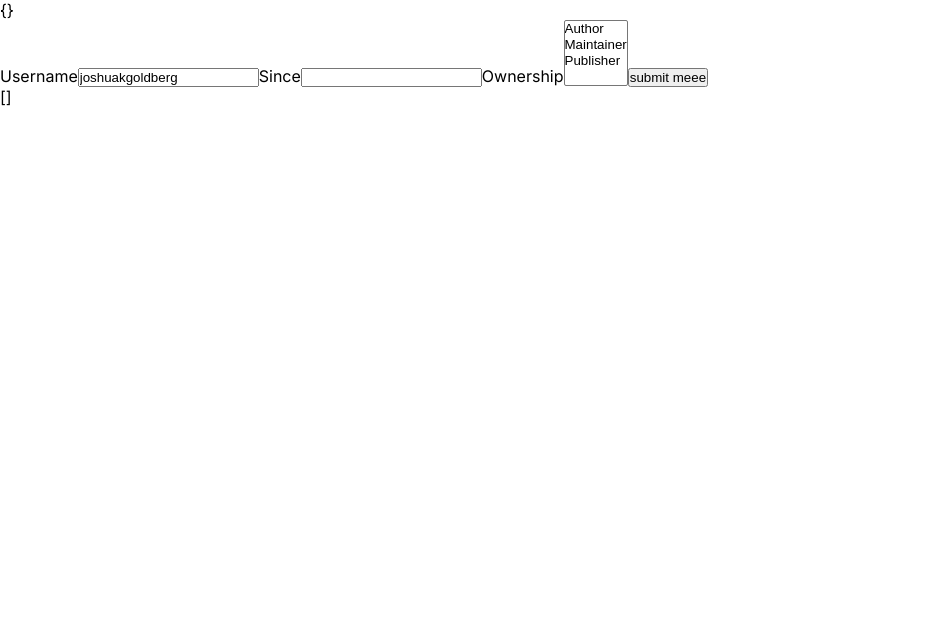
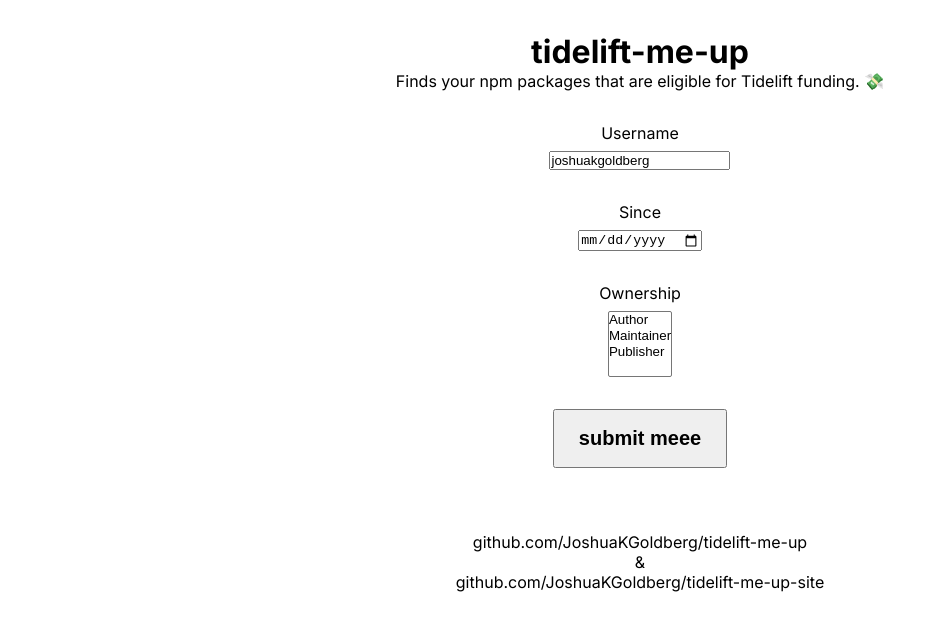
Before and after one commit to JoshuaKGoldberg/tidelift-me-up-site-old, a Next.js app: page / in a window 1280 px wide. Shown: the top 630 px of the page, without its empty margins (0-945 px from the left). Built offline with nearby package versions, Linux system fonts and the light colour scheme.

Commit message:
Super basic website

```diff
--- a/src/app/layout.tsx
+++ b/src/app/layout.tsx
@@ -1,21 +1,18 @@
-import './globals.css'
-import { Inter } from 'next/font/google'
+import "./globals.css";
+import { Inter } from "next/font/google";
 
-const inter = Inter({ subsets: ['latin'] })
+const inter = Inter({ subsets: ["latin"] });
 
 export const metadata = {
-  title: 'Create Next App',
-  description: 'Generated by create next app',
-}
+  title: "Tidelift Me Up",
+  description:
+    "Finds your npm packages that are eligible for Tidelift funding. 💸",
+};
 
-export default function RootLayout({
-  children,
-}: {
-  children: React.ReactNode
-}) {
+export default function RootLayout({ children }: React.PropsWithChildren) {
   return (
     <html lang="en">
       <body className={inter.className}>{children}</body>
     </html>
-  )
+  );
 }
--- /dev/null
+++ b/src/app/page.module.css
@@ -0,0 +1,13 @@
+/*
+Todo: I'll probably switch this to rainbow-sprinkles, pending...
+https://github.com/wayfair/rainbow-sprinkles/issues/148
+*/
+
+.main,
+.footer {
+  align-items: center;
+  display: flex;
+  flex-direction: column;
+  margin: 2rem auto 0;
+  max-width: 50rem;
+}
--- a/src/app/page.tsx
+++ b/src/app/page.tsx
@@ -3,6 +3,10 @@
 
 // todo; surely there's a better place to import this from
 import { PageProps } from "../../.next/types/app/page";
+
+import styles from "./page.module.css";
+import { ResultDisplay } from "~/components/ResultDisplay";
+import { OptionsForm } from "~/components/OptionsForm";
 
 export default async function Home({ searchParams }: PageProps) {
   const data = {
@@ -10,41 +14,39 @@
     since: searchParams["since"] || undefined,
     ownership: searchParams["ownership"] as PackageOwnership[],
   };
-  let result: Error | PackageEstimate[] | undefined;
+  let result: Error | PackageEstimate[];
 
   try {
-    result = data.username ? await tideliftMeUp(data) : [];
+    result = data.username ? await tideliftMeUp(data) : undefined;
   } catch (error) {
     result = error as Error;
   }
 
   return (
-    <main>
-      {JSON.stringify(data)}
-      <form>
-        <label htmlFor="username">Username</label>
-        <input
-          id="username"
-          type="text"
-          required
-          name="username"
-          defaultValue="joshuakgoldberg"
-        ></input>
-
-        <label htmlFor="since">Since</label>
-        <input id="since" type="since" name="since"></input>
-
-        <label htmlFor="ownership">Ownership</label>
-
-        <select multiple name="ownership" id="ownership">
-          <option value="author">Author</option>
-          <option value="maintainer">Maintainer</option>
-          <option value="publisher">Publisher</option>
-        </select>
-
-        <button type="submit">submit meee</button>
-      </form>
-      {JSON.stringify(result)}
-    </main>
+    <>
+      <main className={styles.main}>
+        <h1>tidelift-me-up</h1>
+        <p>
+          Finds your npm packages that are eligible for Tidelift funding. 💸
+        </p>
+        <OptionsForm />
+        <ResultDisplay result={result} />
+      </main>
+      <footer className={styles.footer}>
+        <a
+          href="https://github.com/JoshuaKGoldberg/tidelift-me-up"
+          target="_blank"
+        >
+          github.com/JoshuaKGoldberg/tidelift-me-up
+        </a>{" "}
+        &
+        <a
+          href="https://github.com/JoshuaKGoldberg/tidelift-me-up-site"
+          target="_blank"
+        >
+          github.com/JoshuaKGoldberg/tidelift-me-up-site
+        </a>
+      </footer>
+    </>
   );
 }
--- /dev/null
+++ b/src/components/OptionsForm.module.css
@@ -0,0 +1,17 @@
+.optionsForm {
+  display: flex;
+  flex-direction: column;
+  align-items: center;
+}
+
+.label {
+  margin: 2rem 0 0.5rem;
+}
+
+.submit {
+  font-weight: bold;
+  font-size: 1.25rem;
+  padding: 1rem 1.5rem;
+  margin: 2rem;
+  cursor: pointer;
+}
--- /dev/null
+++ b/src/components/OptionsForm.tsx
@@ -0,0 +1,37 @@
+import styles from "./OptionsForm.module.css";
+
+export function OptionsForm() {
+  return (
+    <form className={styles.optionsForm}>
+      <label className={styles.label} htmlFor="username">
+        Username
+      </label>
+      <input
+        id="username"
+        type="text"
+        required
+        name="username"
+        defaultValue="joshuakgoldberg"
+      ></input>
+
+      <label className={styles.label} htmlFor="since">
+        Since
+      </label>
+      <input id="since" type="date" name="since"></input>
+
+      <label className={styles.label} htmlFor="ownership">
+        Ownership
+      </label>
+
+      <select multiple name="ownership" id="ownership">
+        <option value="author">Author</option>
+        <option value="maintainer">Maintainer</option>
+        <option value="publisher">Publisher</option>
+      </select>
+
+      <button className={styles.submit} type="submit">
+        submit meee
+      </button>
+    </form>
+  );
+}
--- /dev/null
+++ b/src/components/ResultDisplay.tsx
@@ -0,0 +1,25 @@
+import { PackageEstimate } from "tidelift-me-up";
+
+export interface ResultDisplayProps {
+  result: Error | PackageEstimate[];
+}
+
+export function ResultDisplay({ result }: ResultDisplayProps) {
+  if (!result) {
+    return null;
+  }
+
+  if (Array.isArray(result) && !result.length) {
+    return <div>No results...</div>;
+  }
+
+  return (
+    <pre>
+      <code>
+        {result instanceof Error
+          ? result.stack
+          : JSON.stringify(result, null, 4)}
+      </code>
+    </pre>
+  );
+}
```
